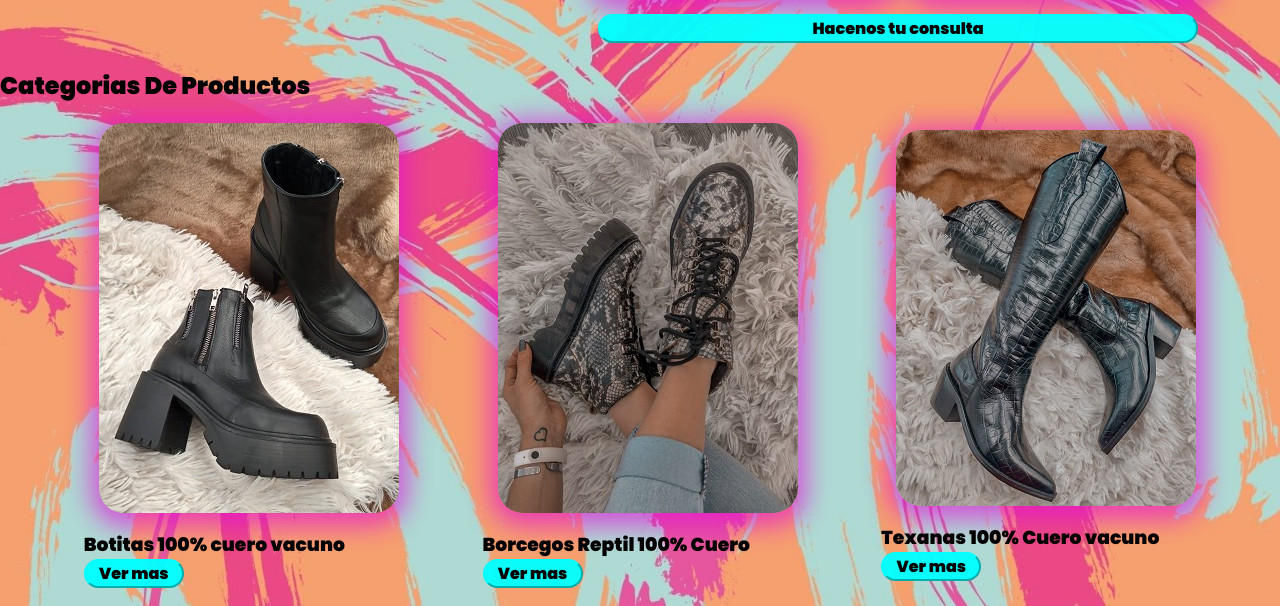
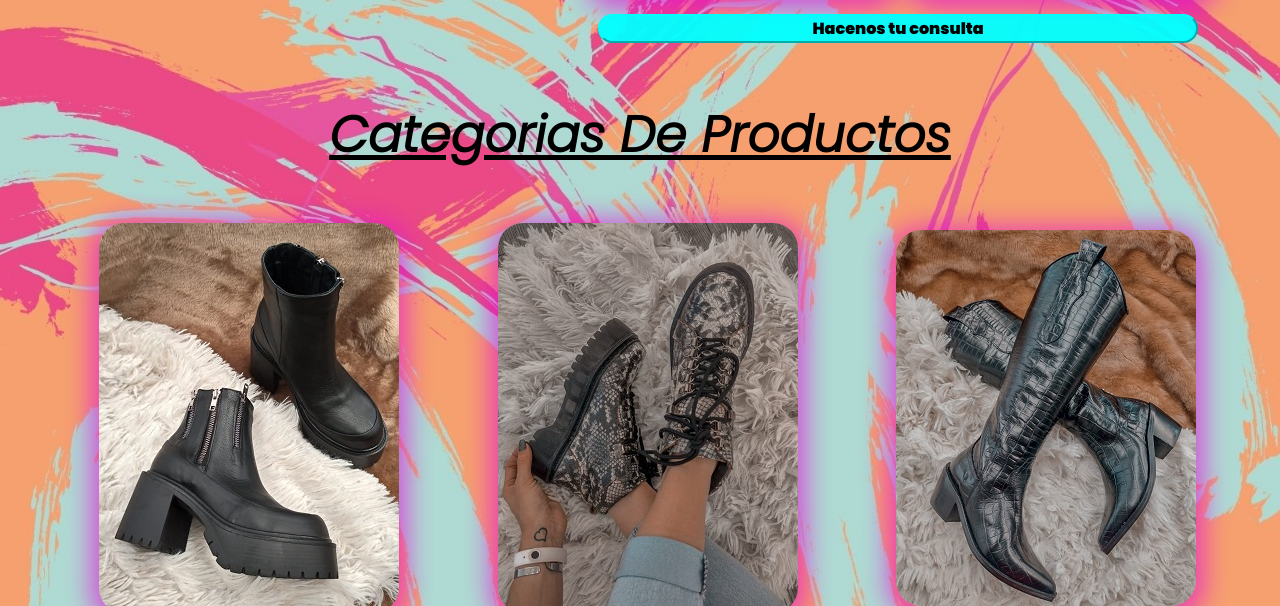
Before and after one commit to Matricc89/shoesbydesing, a website: page index.html in a window 1280 px wide. Shown: the part 1082-1688 px from the top of the page. Drawn offline with Linux system fonts and the light colour scheme; a web font is replaced by a local one.

```diff
--- a/scss/sections/_main.scss
+++ b/scss/sections/_main.scss
@@ -4,7 +4,7 @@
    @include cuerpo-page;
 }
 
-%main-style
+
 main h2 {
     text-align: center;
     padding: 30px;
```
Also changed, not shown: css/style.css.
